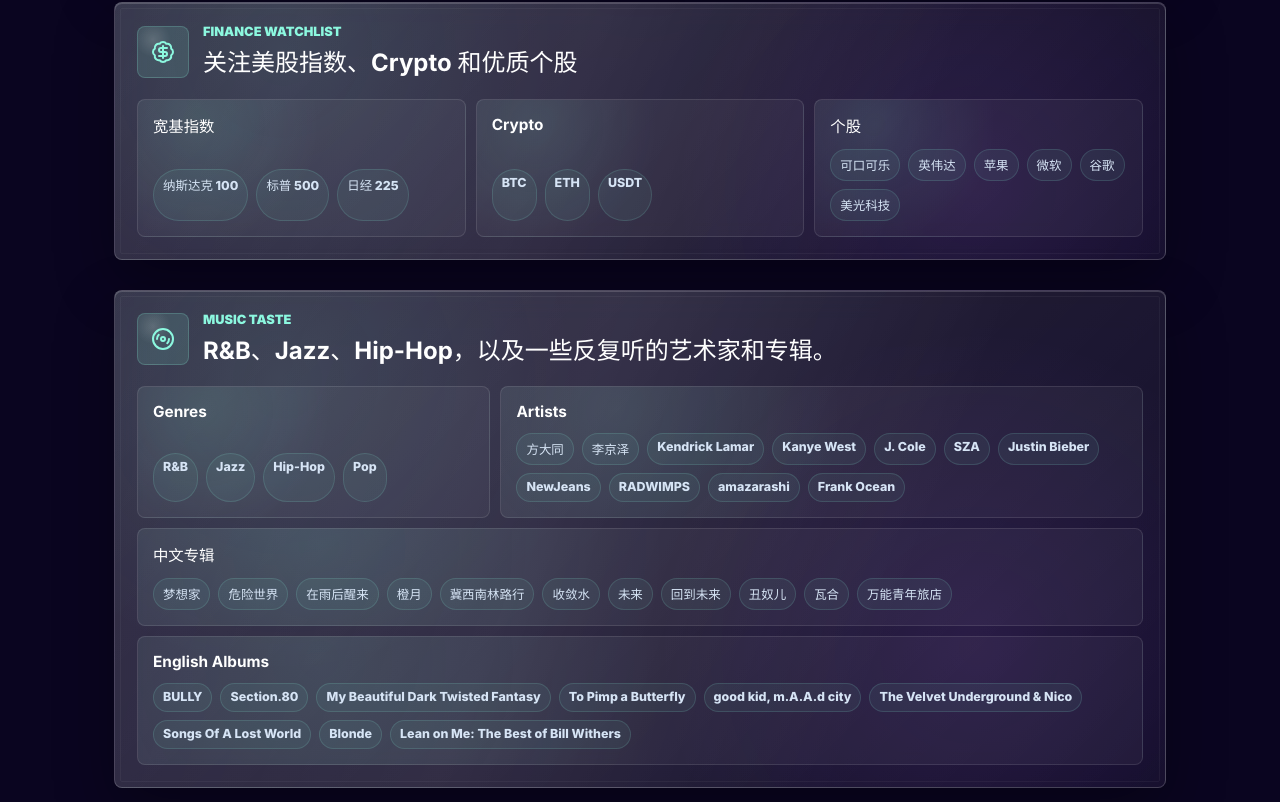
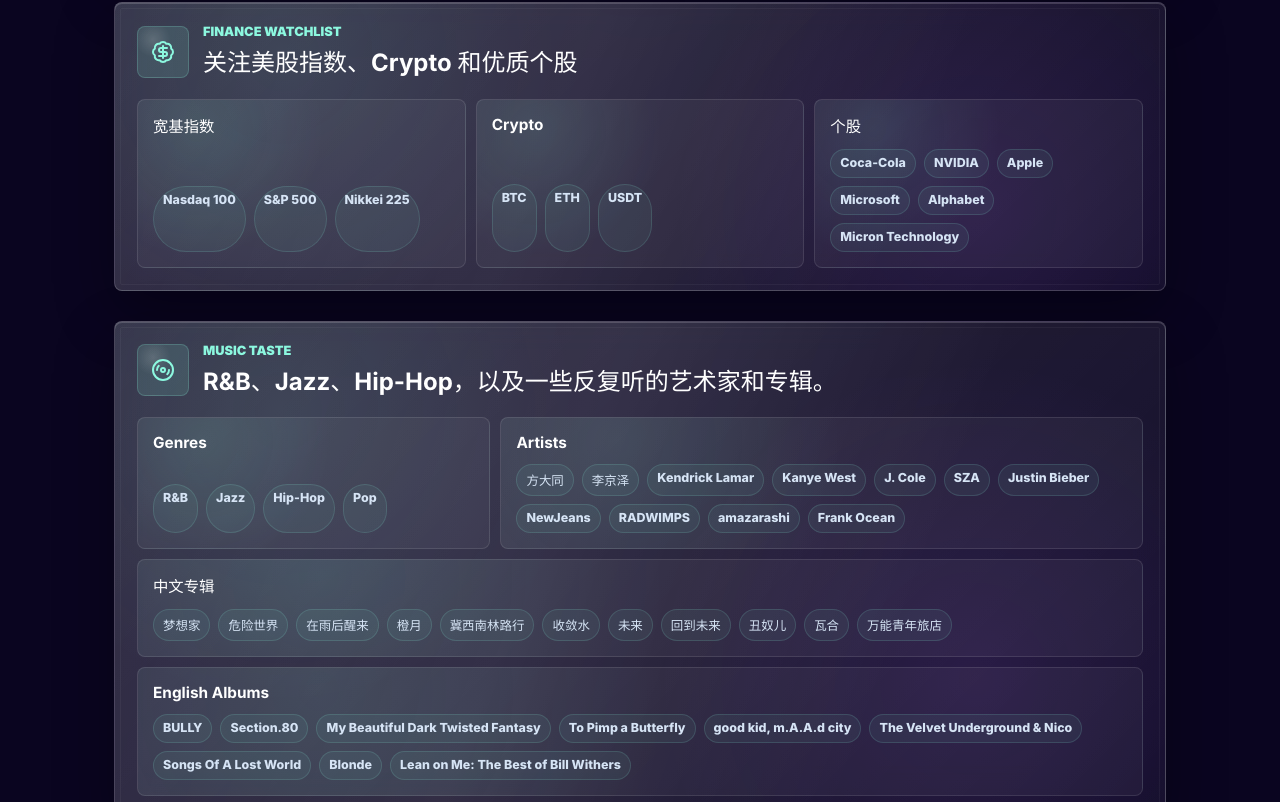
Before and after one commit to LeoninCS/self-introduction, a React (Vite) app in the folder selfintroduction/: page / in a window 1280 px wide. Shown: the part 5021-5823 px from the top of the page. Built offline with nearby package versions, Linux system fonts and the light colour scheme.

Commit message:
refactor:理财标的改为英文

```diff
--- a/selfintroduction/src/data/profile.js
+++ b/selfintroduction/src/data/profile.js
@@ -157,9 +157,9 @@
     {
       name: '宽基指数',
       items: [
-        { label: '纳斯达克 100', href: 'https://finance.yahoo.com/quote/%5ENDX/' },
-        { label: '标普 500', href: 'https://finance.yahoo.com/quote/%5EGSPC/' },
-        { label: '日经 225', href: 'https://finance.yahoo.com/quote/%5EN225/' },
+        { label: 'Nasdaq 100', href: 'https://finance.yahoo.com/quote/%5ENDX/' },
+        { label: 'S&P 500', href: 'https://finance.yahoo.com/quote/%5EGSPC/' },
+        { label: 'Nikkei 225', href: 'https://finance.yahoo.com/quote/%5EN225/' },
       ],
     },
     {
@@ -173,12 +173,12 @@
     {
       name: '个股',
       items: [
-        { label: '可口可乐', href: 'https://finance.yahoo.com/quote/KO/' },
-        { label: '英伟达', href: 'https://finance.yahoo.com/quote/NVDA/' },
-        { label: '苹果', href: 'https://finance.yahoo.com/quote/AAPL/' },
-        { label: '微软', href: 'https://finance.yahoo.com/quote/MSFT/' },
-        { label: '谷歌', href: 'https://finance.yahoo.com/quote/GOOGL/' },
-        { label: '美光科技', href: 'https://finance.yahoo.com/quote/MU/' },
+        { label: 'Coca-Cola', href: 'https://finance.yahoo.com/quote/KO/' },
+        { label: 'NVIDIA', href: 'https://finance.yahoo.com/quote/NVDA/' },
+        { label: 'Apple', href: 'https://finance.yahoo.com/quote/AAPL/' },
+        { label: 'Microsoft', href: 'https://finance.yahoo.com/quote/MSFT/' },
+        { label: 'Alphabet', href: 'https://finance.yahoo.com/quote/GOOGL/' },
+        { label: 'Micron Technology', href: 'https://finance.yahoo.com/quote/MU/' },
       ],
     },
   ],
```
